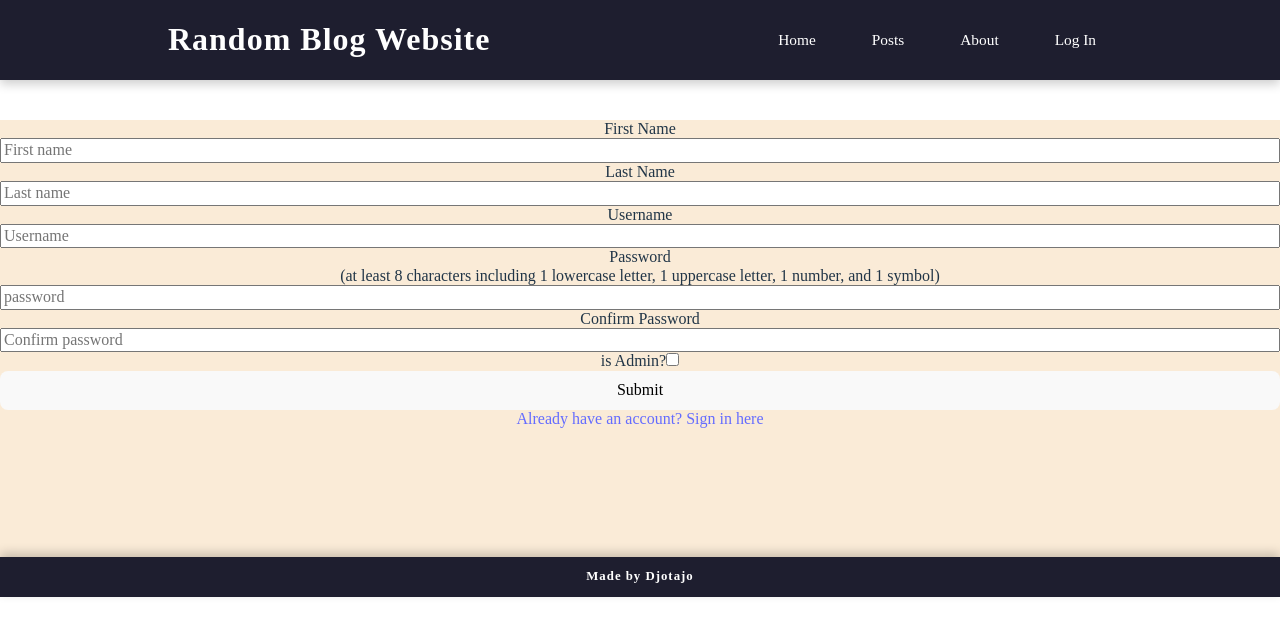
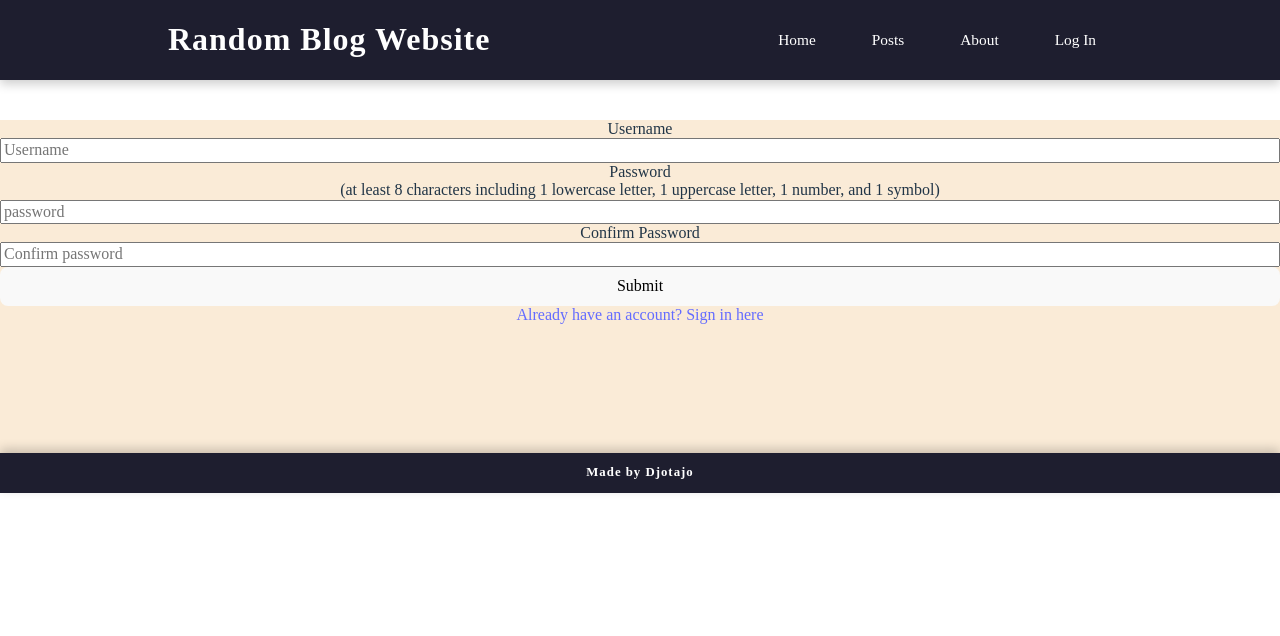
Before and after one commit to Djotajo/blog-api-user-frontend, a React (Vite) app: page /signup in a window 1280 px wide. Shown: the top 636 px of the page. Built offline with nearby package versions, Linux system fonts and the light colour scheme.

Commit message:
Remove unnecesary data from signup.jsx

```diff
--- a/src/components/signup.jsx
+++ b/src/components/signup.jsx
@@ -3,6 +3,46 @@ import { useParams } from "react-router-dom";
 import FormatPostDate from "./formatPostDate";
 
 function SignUp() {
+  const [username, setUsername] = useState("");
+  const [password, setPassword] = useState("");
+  const [confirmPassword, setConfirmPassword] = useState("");
+  const handleSubmit = async (e) => {
+    e.preventDefault();
+
+    const userData = {
+      username,
+      password,
+      confirmPassword,
+    };
+
+    try {
+      const apiEndpoint = `http://localhost:3000/signup`;
+
+      const response = await fetch(apiEndpoint, {
+        method: "POST",
+        headers: {
+          "Content-Type": "application/json",
+        },
+        body: JSON.stringify(userData),
+      });
+
+      if (!response.ok) {
+        throw new Error("Failed to get user");
+      }
+
+      // 4. Get the response from the API (e.g., the new comment object)
+      const newComment = await response.json();
+      console.log("Comment added successfully:", newComment);
+
+      //   setComment("");
+      // Call a function from props to add the new comment to the list
+      //   if (onCommentSubmitted) {
+      //     onCommentSubmitted(newComment);
+      //   }
+    } catch (error) {
+      console.error("Error submitting comment:", error);
+    }
+  };
   //   const [authorData, setAuthorData] = useState(null);
   //   const [post, setPost] = useState(null);
   //   const { postId } = useParams();
@@ -26,29 +66,14 @@ function SignUp() {
 
   return (
     <>
-      <form method="POST" action="/signup" className="new-member-form">
-        <label htmlFor="firstName">First Name</label>
-        <input
-          type="text"
-          name="firstName"
-          id="firstName"
-          placeholder="First name"
-          required
-        />
-        <label htmlFor="lastName">Last Name</label>
-        <input
-          type="text"
-          name="lastName"
-          id="lastName"
-          placeholder="Last name"
-          required
-        />
+      <form onSubmit={handleSubmit} className="new-member-form">
         <label htmlFor="username">Username</label>
         <input
           type="text"
           name="username"
           id="username"
           placeholder="Username"
+          onChange={(e) => setUsername(e.target.value)}
         />
 
         <label htmlFor="password">Password </label>
@@ -62,6 +87,7 @@ function SignUp() {
           id="password"
           placeholder="password"
           required
+          onChange={(e) => setPassword(e.target.value)}
         />
 
         <label htmlFor="confirmPassword">Confirm Password</label>
@@ -71,18 +97,8 @@ function SignUp() {
           id="confirmPassword"
           placeholder="Confirm password"
           required
+          onChange={(e) => setConfirmPassword(e.target.value)}
         />
-
-        <label htmlFor="isAdmin">
-          is Admin?
-          <input
-            type="checkbox"
-            name="isAdmin"
-            id="isAdmin"
-            placeholder=""
-            required
-          />
-        </label>
 
         <button type="submit">Submit</button>
       </form>
```
